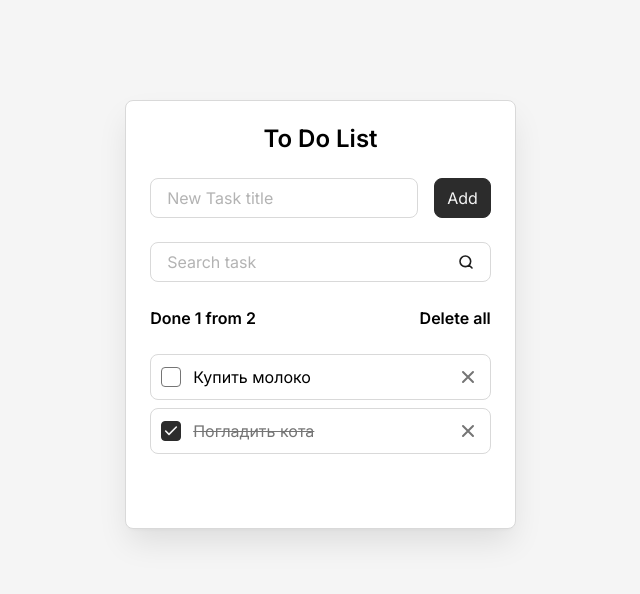
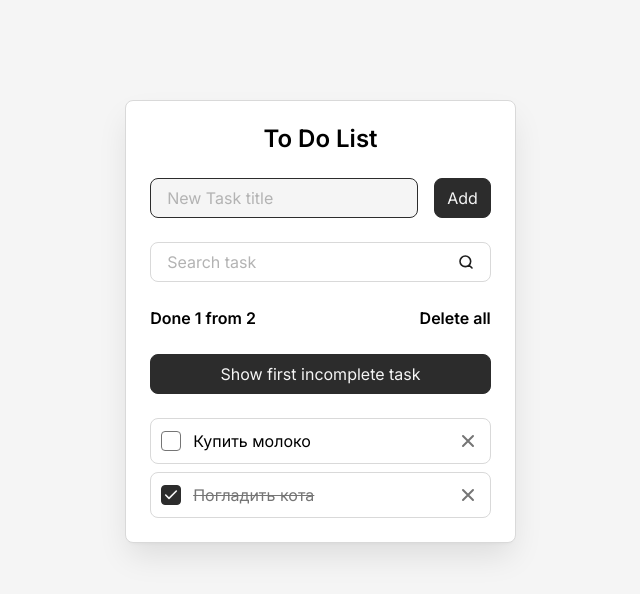
Before and after one commit to Virus1es/ToDoList, a React (Vite) app: page / in a window 1280 px wide. Shown: the top 594 px of the page, without its empty margins (312-952 px from the left). Built offline with nearby package versions, Linux system fonts and the light colour scheme.

Commit message:
feat: применение useRef для скоролла, а также для автофокуса

```diff
--- a/src/components/AddTaskForm.jsx
+++ b/src/components/AddTaskForm.jsx
@@ -6,6 +6,7 @@
         newTaskTitle,
         setNewTaskTitle,
         addTask,
+        newTaskInputRef,
     } = props
 
     const onSubmit = (event) => {
@@ -21,6 +22,7 @@
                 id="new-task"
                 value={newTaskTitle}
                 onInput={(event) => setNewTaskTitle(event.target.value)}
+                ref={newTaskInputRef}
             />
             <Button type="submit">Add</Button>
         </form>
--- a/src/components/Button.jsx
+++ b/src/components/Button.jsx
@@ -3,12 +3,14 @@
         className = '',
         type = 'button',
         children,
+        onClick,
     } = props
 
     return (
         <button
             className={`button ${className}`}
             type={type}
+            onClick={onClick}
         >
             {children}
         </button>
--- a/src/components/Field.jsx
+++ b/src/components/Field.jsx
@@ -6,6 +6,7 @@
         type = 'text',
         value,
         onInput,
+        ref,
     } = props
 
     return (
@@ -24,6 +25,7 @@
                 type={type}
                 value={value}
                 onInput={onInput}
+                ref={ref}
             />
         </div>
     )
--- a/src/components/Todo.jsx
+++ b/src/components/Todo.jsx
@@ -1,8 +1,9 @@
-import { useState, useEffect } from "react";
+import { useState, useEffect, useRef } from "react";
 import AddTaskForm from "./AddTaskForm.jsx";
 import SearchTaskForm from "./SearchTaskForm.jsx";
 import TodoInfo from "./TodoInfo.jsx";
 import TodoList from "./TodoList.jsx";
+import Button from "./Button.jsx";
 
 const Todo = () => {
     const [tasks, setTasks] = useState(() => {
@@ -18,9 +19,15 @@
         ]
     })
 
-    const [newTaskTitle, setNewTaskTitle] = useState('')
+    const [newTaskTitle, setNewTaskTitle] = useState('');
 
-    const [searchQuery, setSearchQuery] = useState('')
+    const [searchQuery, setSearchQuery] = useState('');
+
+    const newTaskInputRef = useRef(null);
+
+    const firstIncompleteTaskRef = useRef(null);
+
+    const firstIncompleteTaskId = tasks.find(({ isDone }) => !isDone)?.id;
 
     const deleteAllTasks = () => {
         const isConfirmed = confirm('Are you sure tou want to delete all?')
@@ -59,12 +66,17 @@
             setTasks([...tasks, newTask]);
             setNewTaskTitle('');
             setSearchQuery('');
+            newTaskInputRef.current.focus();
         }
     };
 
     useEffect(() => {
         localStorage.setItem('tasks', JSON.stringify(tasks))
     }, [tasks]);
+
+    useEffect(() => {
+        newTaskInputRef.current.focus();
+    }, []);
 
     const clearSearchQuery = searchQuery.trim().toLowerCase();
     const filteredTasks = clearSearchQuery.length > 0
@@ -78,6 +90,7 @@
                 newTaskTitle={newTaskTitle}
                 setNewTaskTitle={setNewTaskTitle}
                 addTask={addTask}
+                newTaskInputRef={newTaskInputRef}
             />
             <SearchTaskForm
                 searchQuery={searchQuery}
@@ -88,9 +101,16 @@
                 done={tasks.filter(({ isDone }) => isDone).length}
                 onDeleteAllButtonClick={deleteAllTasks}
             />
+            <Button
+                onClick={() => firstIncompleteTaskRef.current?.scrollIntoView({ behavior: 'smooth' })}
+            >
+                Show first incomplete task
+            </Button>
             <TodoList
                 tasks={tasks}
                 filteredTasks={filteredTasks}
+                firstIncompleteTaskRef={firstIncompleteTaskRef}
+                firstIncompleteTaskId={firstIncompleteTaskId}
                 onDeleteTaskButtonClick={deleteTask}
                 onTaskCompleteChange={toggleTaskComplete}
             />
--- a/src/components/TodoItem.jsx
+++ b/src/components/TodoItem.jsx
@@ -4,12 +4,13 @@
         id,
         title,
         isDone,
+        ref,
         onDeleteTaskButtonClick,
         onTaskCompleteChange,
     } = props
 
     return (
-        <li className={`todo-item ${className}`}>
+        <li className={`todo-item ${className}`} ref={ref}>
             <input
                 className="todo-item__checkbox"
                 id={id}
--- a/src/components/TodoList.jsx
+++ b/src/components/TodoList.jsx
@@ -4,6 +4,8 @@
     const {
         tasks = [],
         filteredTasks,
+        firstIncompleteTaskRef,
+        firstIncompleteTaskId,
         onDeleteTaskButtonClick,
         onTaskCompleteChange,
     } = props
@@ -27,6 +29,7 @@
                     className="todo__item"
                     onDeleteTaskButtonClick={onDeleteTaskButtonClick}
                     onTaskCompleteChange={onTaskCompleteChange}
+                    ref={task.id === firstIncompleteTaskId ? firstIncompleteTaskRef : null}
                     {...task}
                 />
             ))}
```
